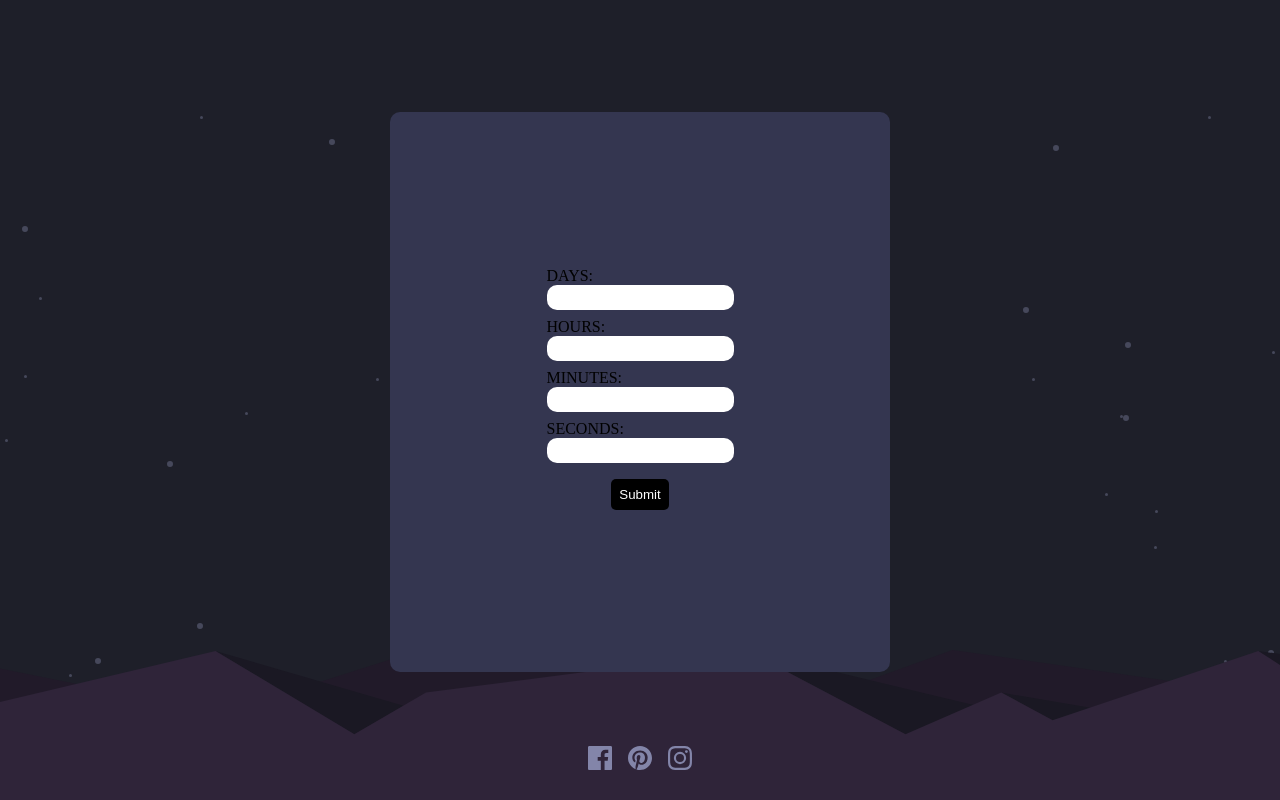
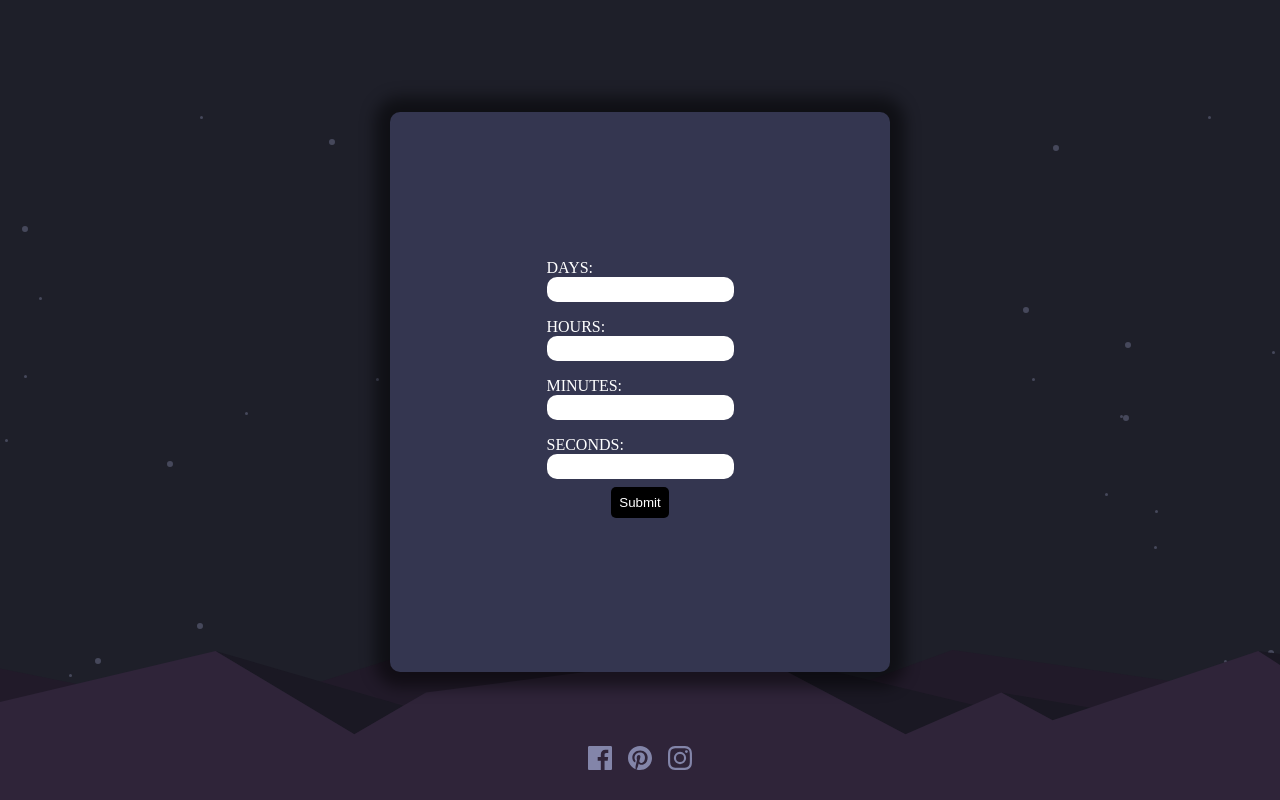
Before and after one commit to Heisdalu/countdown-timer, a plain HTML site: page index.html in a window 1280 px wide. Drawn offline with Linux system fonts and the light colour scheme; files that its build step writes are made by us from their sources; files whose address does not match are found by name.

Commit message:
clean up css

```diff
--- a/style.css
+++ b/style.css
@@ -44,9 +44,13 @@ body {
   width: 100%;
   display: flex;
   flex-wrap: wrap;
-  gap: 0.6rem;
   justify-content: center;
   align-items: baseline;
+}
+
+
+#countdown--container > * + *{
+  margin-left: 0.6rem;
 }
 
 .countdown--box {
@@ -114,9 +118,11 @@ footer {
   display: flex;
   justify-content: center;
   align-items: center;
-  gap: 1rem;
 }
 
+footer > * + *{
+  margin-left: 1rem;
+}
 .icon {
   margin-top: 70px;
 }
@@ -144,7 +150,11 @@ footer {
   flex-direction: column;
   justify-content: center;
   align-items: center;
-  gap: 0.5rem;
+  box-shadow: 0 0 15px 15px rgba(0, 0, 0, 0.485);
+}
+
+.modal > * + *{
+  margin-top: 1rem;
 }
 
 .modal_bg{
@@ -207,6 +217,10 @@ footer {
   display: none;
 }
 
+.model-box{
+  color: #ffffff;
+}
+
 
 .attribution {
   font-size: 11px;
```
